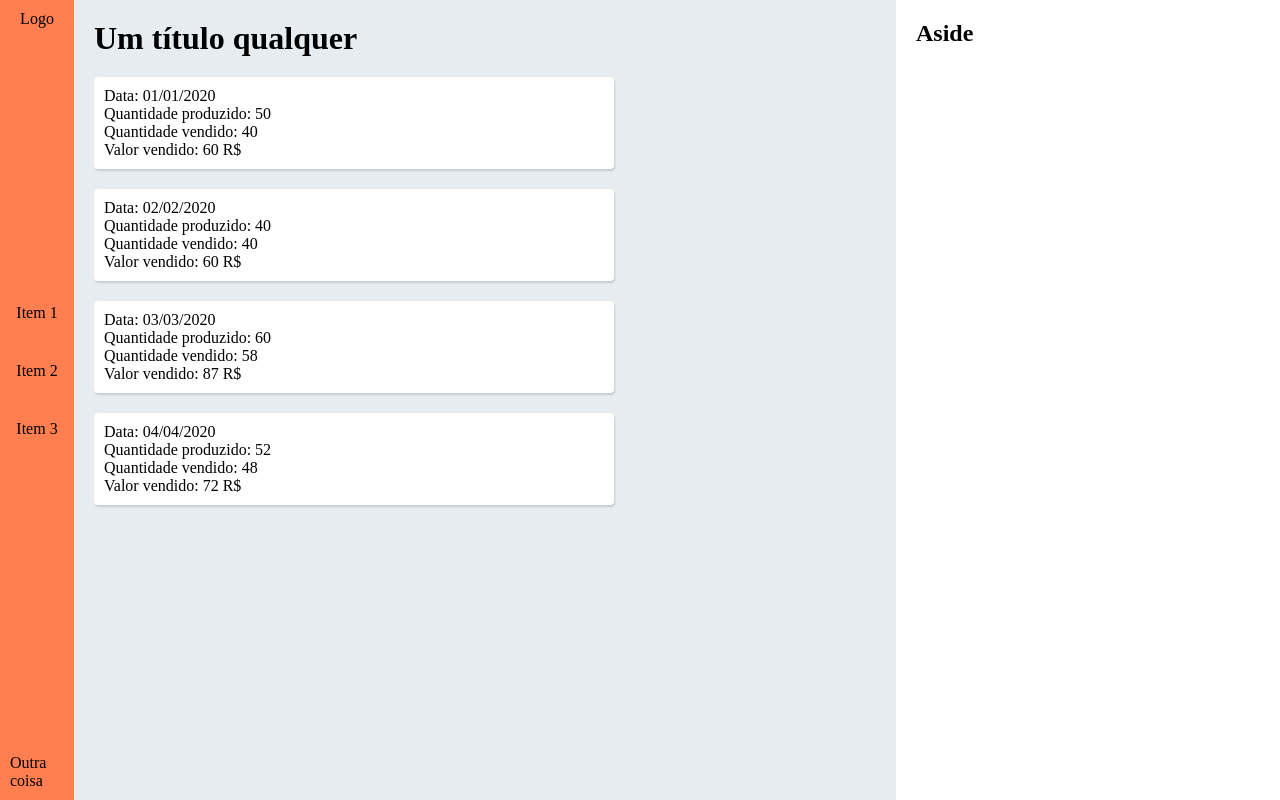
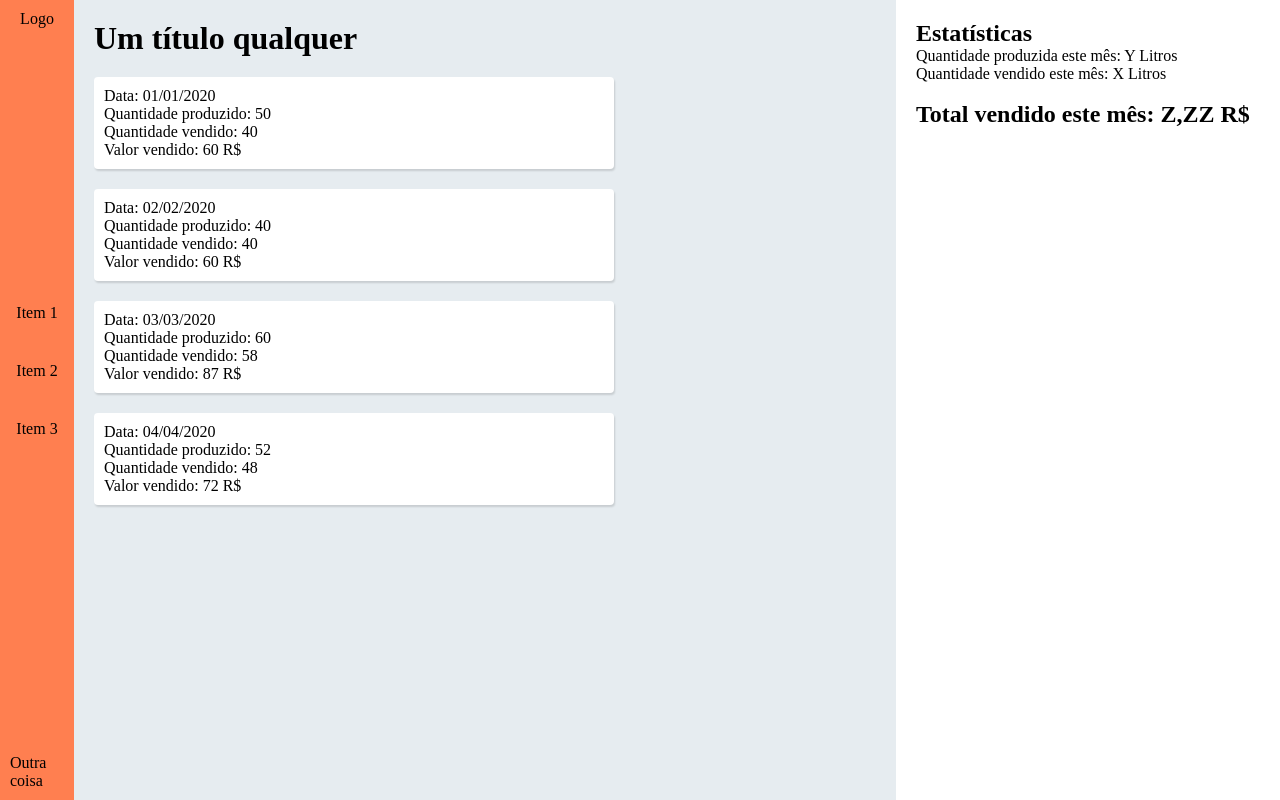
Before and after one commit to johnnyferreiradev/milkmoney, a React (Create React App) app in the folder frontend/: page / in a window 1280 px wide. Built offline with nearby package versions, Linux system fonts and the light colour scheme.

Commit message:
Estruturação de informações sobre estatisticas

```diff
--- a/frontend/src/components/RightAside/RightAside.jsx
+++ b/frontend/src/components/RightAside/RightAside.jsx
@@ -1,11 +1,13 @@
 import React from 'react';
+
+import Statistics from '../Statistics/Statistics';
 
 import './Styles.css';
 
 export default function RightAside() {
   return (
     <aside className="aside">
-      <h1>Aside</h1>
+      <Statistics />
     </aside>
   );
 }
--- /dev/null
+++ b/frontend/src/components/Statistics/Statistics.jsx
@@ -0,0 +1,15 @@
+import React from 'react';
+
+export default class Statistics extends React.Component {
+    render() {
+        return (
+            <div className="statistics">
+                <h2>Estatísticas</h2>
+                <p>Quantidade produzida este mês: Y Litros</p>
+                <p>Quantidade vendido este mês: X Litros</p>
+                <br/>
+                <h1>Total vendido este mês: Z,ZZ R$</h1>
+            </div>
+        );
+    }
+}
```
